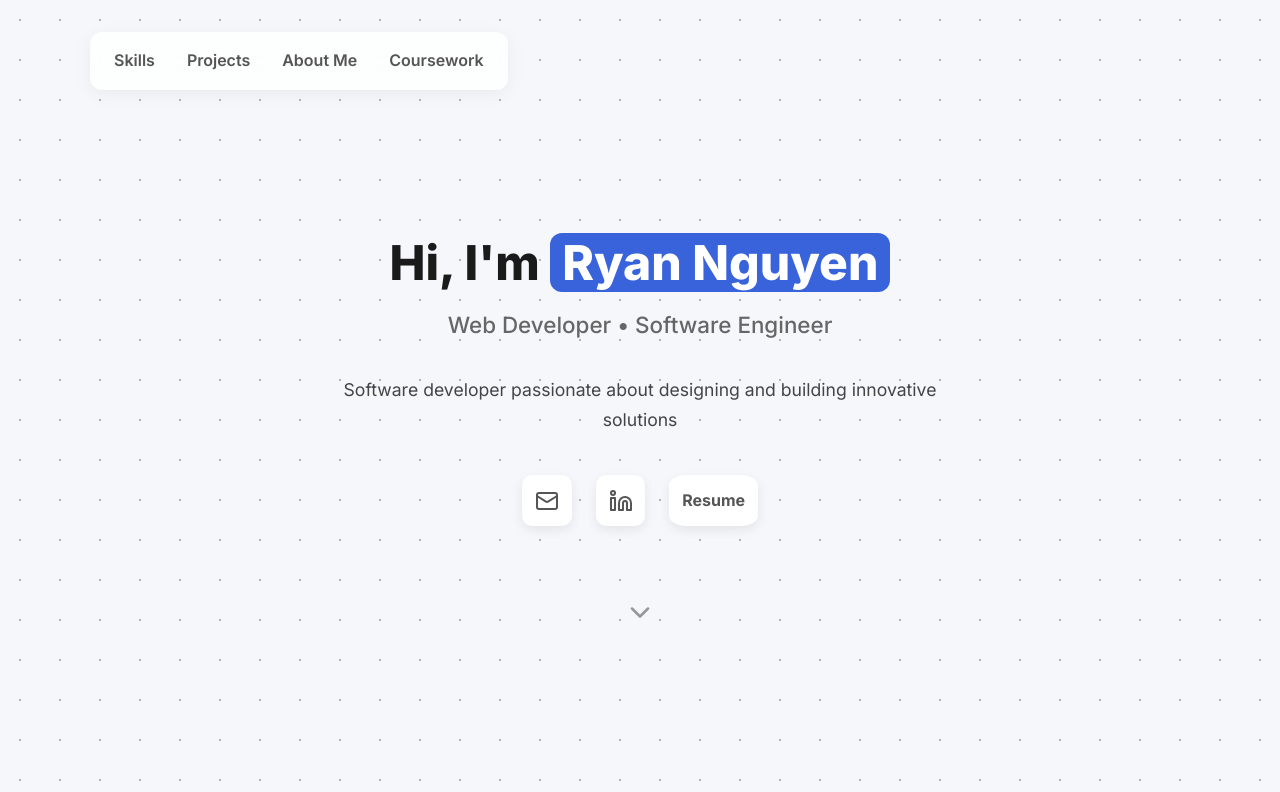
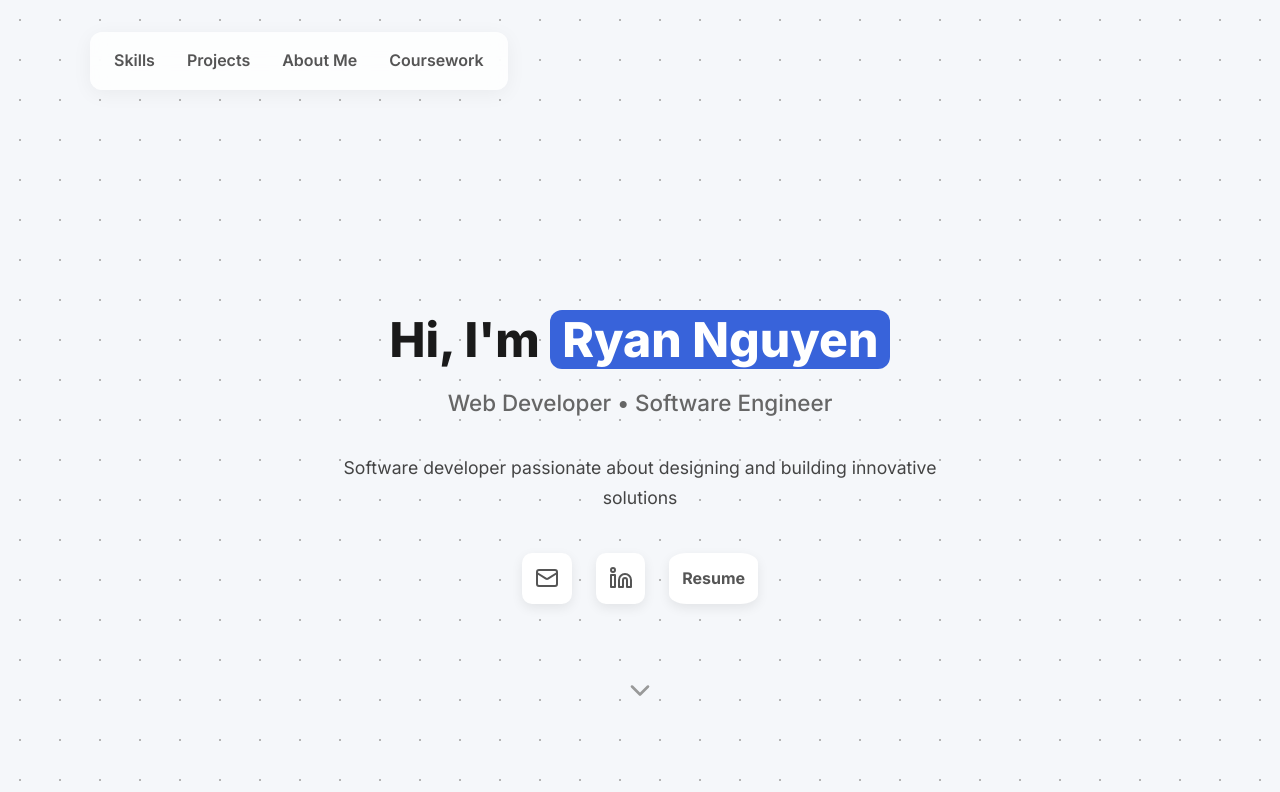
Before and after one commit to Taizuki/portfolio, a React (Create React App) app: page / in a window 1280 px wide. Shown: the top 792 px of the page. Built offline with nearby package versions, Linux system fonts and the light colour scheme.

Commit message:
CSS Adjustments

```diff
--- a/src/index.css
+++ b/src/index.css
@@ -69,17 +69,19 @@ body {
 
 /* Header */
 .header {
-  margin-bottom: 8rem;
-  min-height: 65;
   display: flex;
+  justify-content: center;
   align-items: center;
+  height: 100vh;
+  width: 100%;
+  box-sizing: border-box;
+  text-align: center;
 }
 
 .headerContent {
-  text-align: center;
   max-width: 700px;
-  margin: 0 auto;
-  padding: 2rem 0;
+  width: 100%;
+  padding-bottom: 10rem;
 }
 
 .title {
@@ -391,9 +393,3 @@ body {
   transition: all 0.5s cubic-bezier(1, 0, 1, 0);
   padding-bottom: 20px;
 }
-
-@media only screen and (max-width: 600px) {
-  .title {
-    font-size: 12px;
-  }
-}
```
